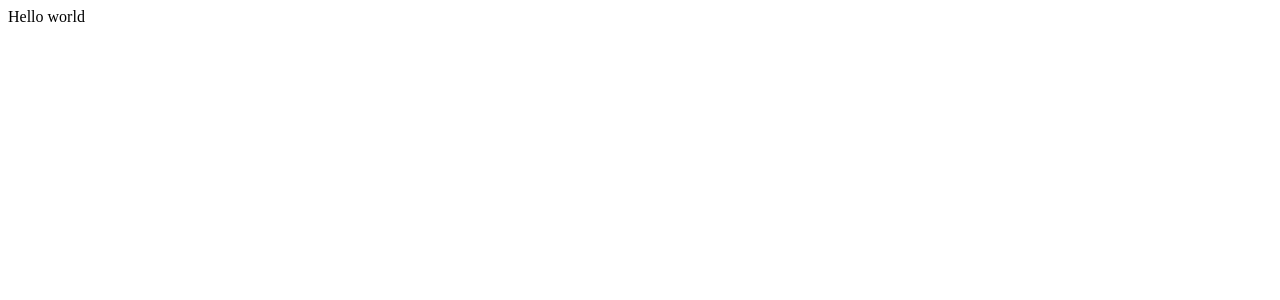
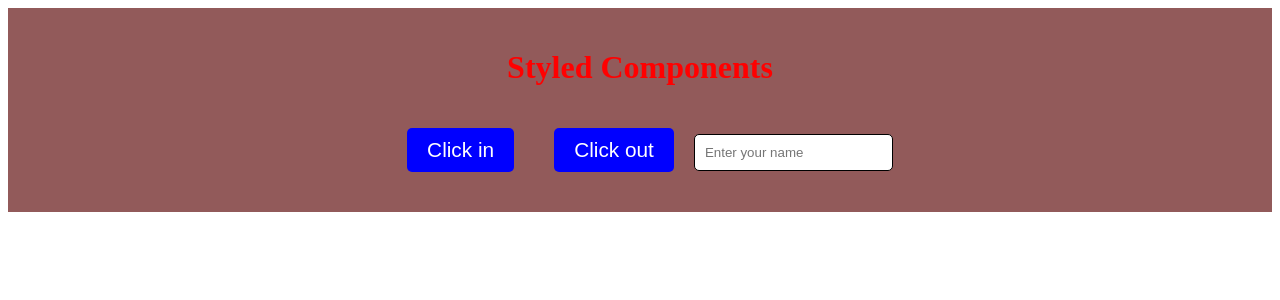
Before and after one commit to janak0ff/Wild-Oasis, a React (Vite) app: page / in a window 1280 px wide. Shown: the top 300 px of the page. Built offline with nearby package versions, Linux system fonts and the light colour scheme.

Commit message:
Introduction to Styled Components

```diff
--- a/package.json
+++ b/package.json
@@ -11,7 +11,8 @@
   },
   "dependencies": {
     "react": "^18.2.0",
-    "react-dom": "^18.2.0"
+    "react-dom": "^18.2.0",
+    "styled-components": "^6.1.14"
   },
   "devDependencies": {
     "@types/react": "^18.2.15",
--- a/src/App.jsx
+++ b/src/App.jsx
@@ -1,5 +1,42 @@
+import Styled from "styled-components";
+
+const H1 = Styled.h1`
+  color: red;
+`;
+
+const Button = Styled.button`
+  font-size: 1.3em;
+  font-weight: 500;
+  border: none;
+  border-radius: 5px;
+  padding: 10px 20px;
+  background-color: blue;
+  color: white;
+  cursor: pointer;
+  margin: 20px;
+`;
+
+const Input = Styled.input`
+border: 1px solid #000;
+border-radius: 5px;
+padding: 10px;
+`;
+
+const StyledApp = Styled.div`
+  background-color: #925a5a;
+  padding: 20px;
+  text-align: center;
+`;
+
 function App() {
-  return <div>Hello world</div>;
+  return (
+    <StyledApp>
+      <H1>Styled Components</H1>
+      <Button onClick={() => alert("click in")}>Click in</Button>
+      <Button onClick={() => alert("click out")}>Click out</Button>
+      <Input type="text" placeholder="Enter your name" />
+    </StyledApp>
+  );
 }
 
 export default App;
```
Also changed, not shown: 2 other files (tests, documents, lock files or other folders).
